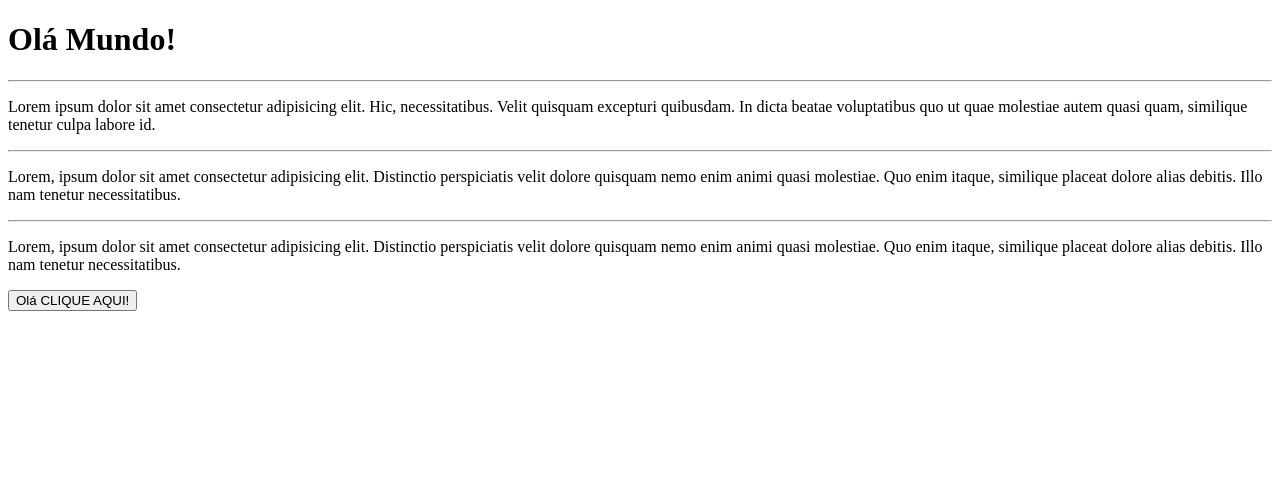
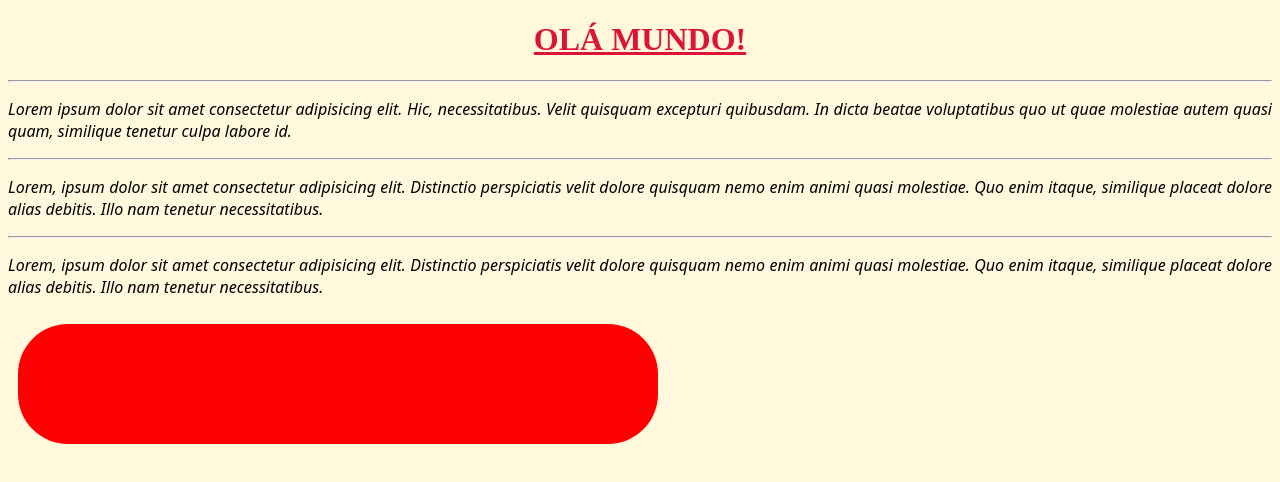
Before and after one commit to jailimartins96/Ola-Mundo, a plain HTML site: page site-exemplo/index.html in a window 1280 px wide. Drawn offline with Linux system fonts and the light colour scheme.

Commit message:
Pequenas Alterações e Estilizações em CSS
Adicionei cores, estilos de texto e um botão.

```diff
--- a/site-exemplo/index.html
+++ b/site-exemplo/index.html
@@ -5,6 +5,58 @@
     <meta name="viewport" content="width=device-width, initial-scale=1.0">
     <title>Meu primeiro site em repositório</title>
 </head>
+<style>
+
+    body{
+        background-color:cornsilk;
+
+
+
+
+    }
+    h1{
+        color: crimson;
+        text-decoration:underline;
+        text-transform:uppercase;
+        text-align: center;
+    }
+    p{
+        font-style: oblique;
+        font-family: system-ui, -apple-system, BlinkMacSystemFont, 'Segoe UI', Roboto, Oxygen, Ubuntu, Cantarell, 'Open Sans', 'Helvetica Neue', sans-serif;
+        visibility:visible;
+        text-align: justify;
+        column-count: inherit;
+
+    }
+
+    #butao{
+        border: 80px;
+        color: black;
+        padding: 10px;
+        width: 620px;
+        height: 100px;
+        display: inline-flex;
+        margin: 10px;
+        cursor: pointer;
+        border-radius: 50px;
+        text-align: center;
+        transition: all.3s ease-out;
+        transition-property: all;
+        transition-duration: 0.3s;
+        transition-timing-function: ease-out;
+        background-color: red;
+
+
+
+
+
+
+
+    }
+
+
+
+</style>
 <body>
     <h1>Olá Mundo!</h1>
     <hr>
@@ -19,7 +71,7 @@
     <p>Lorem, ipsum dolor sit amet consectetur adipisicing elit.
     Distinctio perspiciatis velit dolore quisquam nemo enim animi quasi molestiae. Quo enim itaque, similique placeat dolore
     alias debitis. Illo nam tenetur necessitatibus.</p>
-    <button>Olá CLIQUE AQUI!</button>
+    <div id="butao"></div>
 
 </body>
 </html>
```
